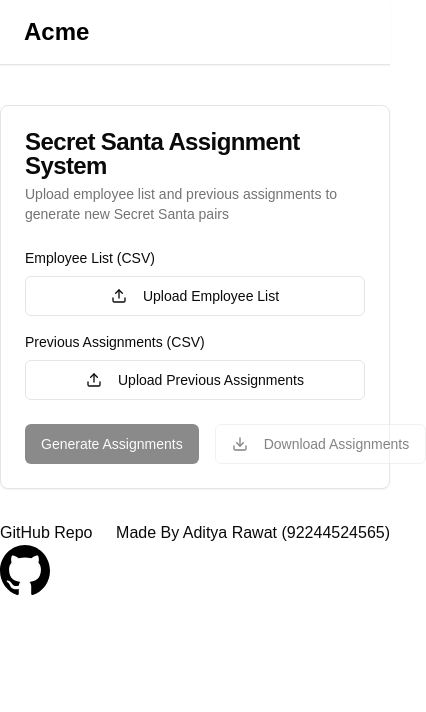
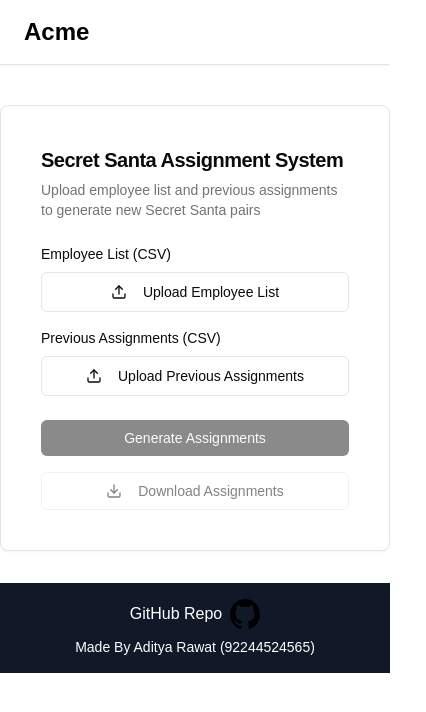
Before and after one commit to adityarwt1/Secret_Santa_Game, a Next.js app: page / in a window 390 px wide. Shown: the top 712 px of the page, 426 px wide, since content can reach past the window. Built offline with nearby package versions, Linux system fonts and the light colour scheme.

Commit message:
responsive websie made successfully

```diff
--- a/app/page.tsx
+++ b/app/page.tsx
@@ -140,15 +140,15 @@ export default function SecretSanta() {
       animate={{ y: 0, opacity: 1 }}
       transition={{ type: "spring", stiffness: 120 }}
        className="container mx-auto py-10 space-y-8">
-      <Card>
+       <Card className="w-full max-w-4xl mx-auto p-4 sm:p-6 md:p-8">
       <CardHeader>
-          <CardTitle>Secret Santa Assignment System</CardTitle>
-          <CardDescription>
+        <CardTitle className="text-xl md:text-2xl">Secret Santa Assignment System</CardTitle>
+        <CardDescription className="text-sm md:text-base">
           Upload employee list and previous assignments to generate new Secret Santa pairs
         </CardDescription>
       </CardHeader>
       <CardContent className="space-y-6">
-          <div className="grid md:grid-cols-2 gap-4">
+        <div className="grid grid-cols-1 md:grid-cols-2 gap-4">
           <div className="space-y-2">
             <label className="block text-sm font-medium">Employee List (CSV)</label>
             <Button
@@ -178,6 +178,7 @@ export default function SecretSanta() {
         {employees.length > 0 && (
           <div className="space-y-4">
             <h3 className="text-lg font-medium">Current Employees</h3>
+            <div className="overflow-x-auto">
               <Table>
                 <TableHeader>
                   <TableRow>
@@ -195,9 +196,10 @@ export default function SecretSanta() {
                 </TableBody>
               </Table>
             </div>
+          </div>
         )}
 
-          <div className="flex gap-4">
+        <div className="flex flex-col md:flex-row gap-4">
           <Button onClick={generateAssignments} disabled={!employees.length || loading} className="flex-1">
             {loading && <RefreshCw className="w-4 h-4 mr-2 animate-spin" />}
             Generate Assignments
@@ -213,6 +215,7 @@ export default function SecretSanta() {
         {assignments.length > 0 && (
           <div className="space-y-4">
             <h3 className="text-lg font-medium">Secret Santa Assignments</h3>
+            <div className="overflow-x-auto">
               <Table>
                 <TableHeader>
                   <TableRow>
@@ -238,15 +241,29 @@ export default function SecretSanta() {
                 </TableBody>
               </Table>
             </div>
+          </div>
         )}
       </CardContent>
     </Card>
-      <motion.div initial={{ y: -30, opacity: 0 }}
+    <motion.div
+      initial={{ y: -30, opacity: 0 }}
       animate={{ y: 0, opacity: 1 }}
       transition={{ type: "spring", stiffness: 120 }}
- className="flex justify-between w-full">
-        <div className="flex items-center justify-between"><Link href="https://github.com/adityarwt1/Secret_Santa_Game" target="_blank">GitHub Repo<Image alt="Github Image" src="/github.svg" width={50} height={100} /></Link> </div>
-        <div>Made By Aditya Rawat (92244524565)</div>
+      className="flex flex-col md:flex-row items-center justify-between w-full p-4 bg-gray-900 text-white"
+    >
+      <div className="flex items-center space-x-2">
+        <Link
+          href="https://github.com/adityarwt1/Secret_Santa_Game"
+          target="_blank"
+          className="flex items-center space-x-2 hover:text-gray-400"
+        >
+          <span>GitHub Repo</span>
+          <Image alt="Github Image" src="/github.svg" width={30} height={30} />
+        </Link>
+      </div>
+      <div className="text-sm md:text-base mt-2 md:mt-0 text-center md:text-right">
+        Made By Aditya Rawat (92244524565)
+      </div>
     </motion.div>
     </motion.div>
   )
```
Lines whose indentation alone changed are shown as unchanged.
